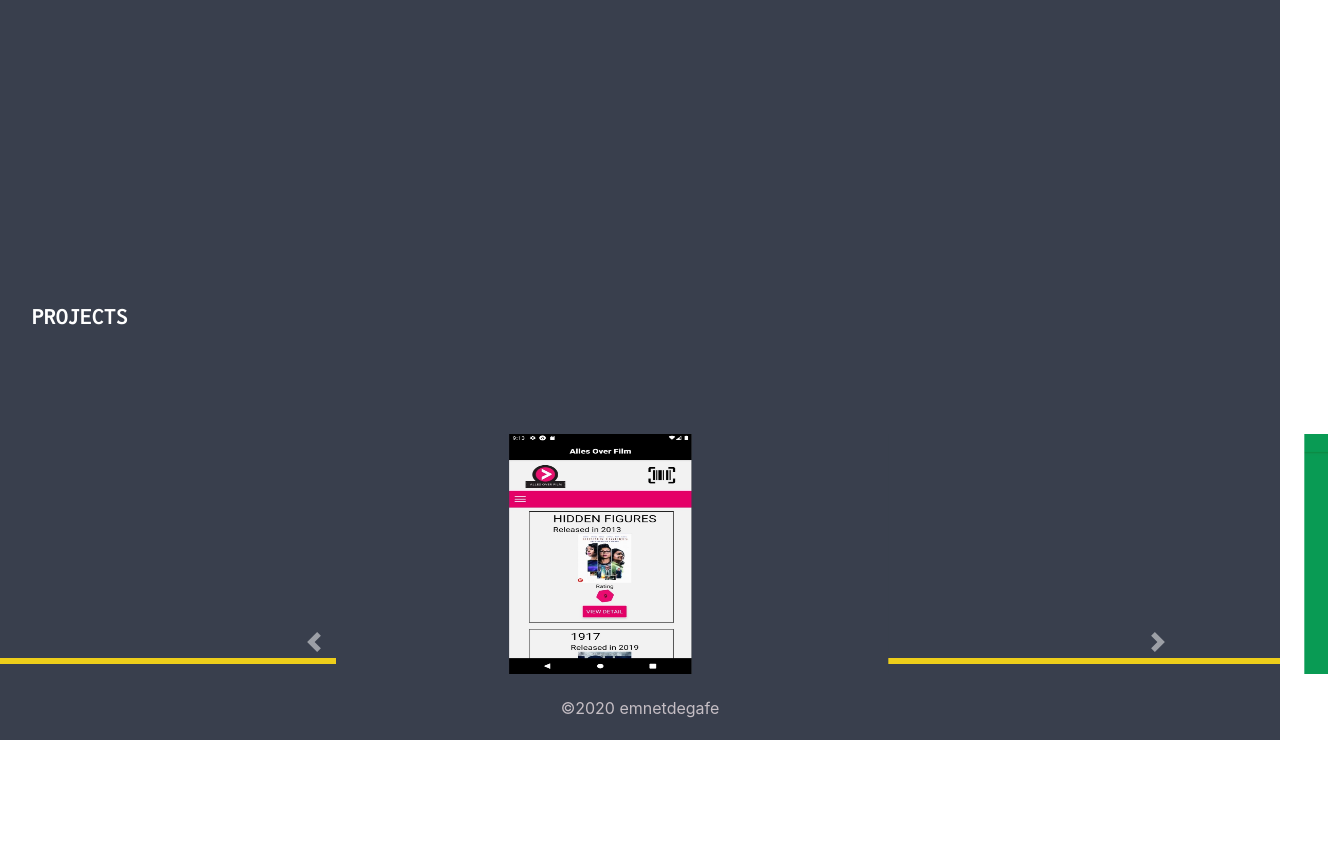
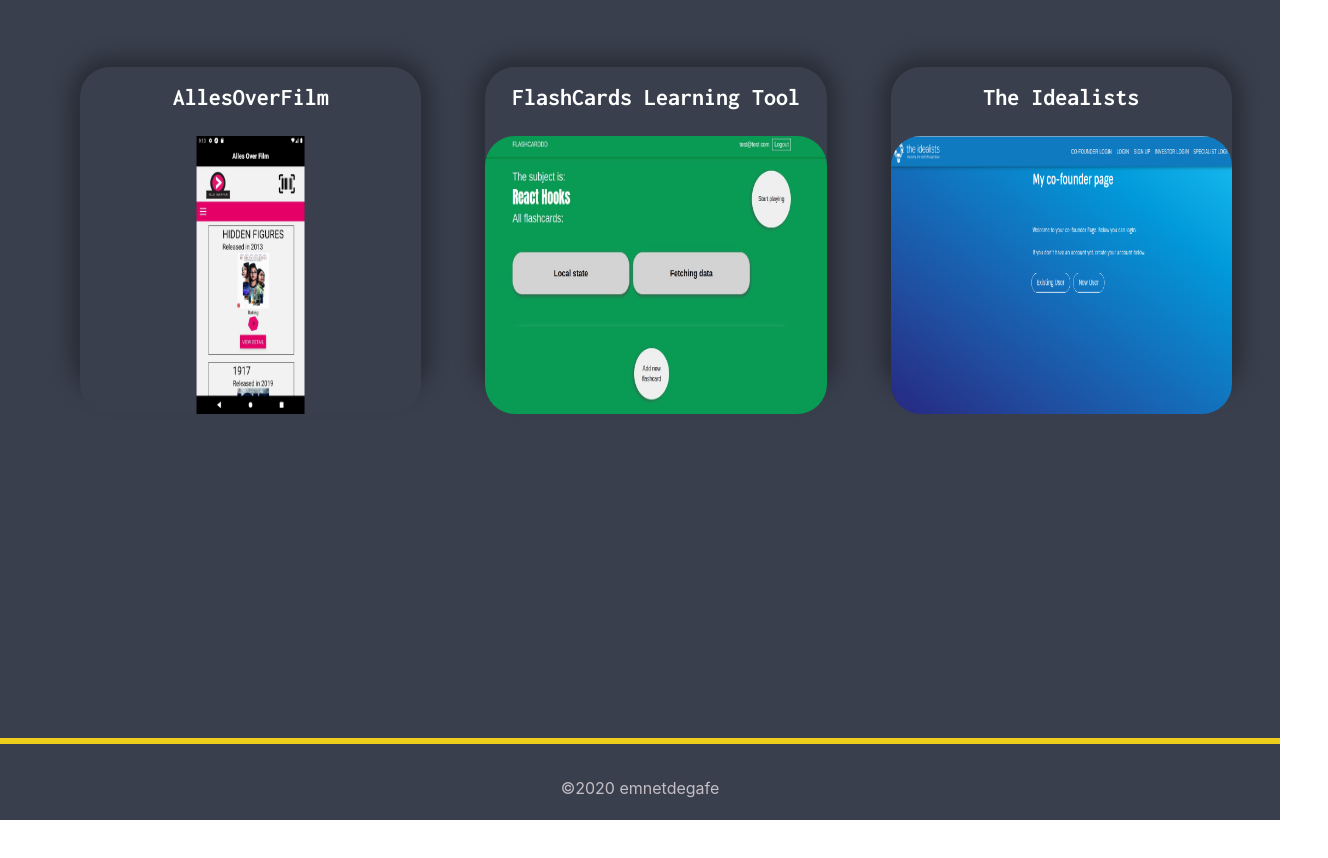
Before and after one commit to Emnetdegafe/personal-site, a React (Create React App) app: page /projects in a window 1280 px wide. Shown: the part 300-1158 px from the top of the page, 1328 px wide, since content can reach past the window. After the commit the page ends 1120 px from the top, so only its background shows below. Built offline with nearby package versions, Linux system fonts and the light colour scheme.

Commit message:
fix project page look

```diff
--- a/src/components/Projects/Projects.scss
+++ b/src/components/Projects/Projects.scss
@@ -1,65 +1,86 @@
 @import "../../styles/global.scss";
 
-.project-container {
-  min-height: 45rem;
-  min-width: 100%;
-  box-sizing: border-box;
+.projects-container {
+  height: 100vh;
+  width: 100%;
   background-color: $primaryColor;
-  color: $primaryTextColor;
-  align-content: center;
   border-top: 2px solid $secondaryTextColor;
   border-bottom: 2px solid $secondaryTextColor;
-  padding-top: 2rem;
-  position: relative;
-  .carousel.slide {
-    position:absolute;
-    display: block;
-    margin: 2rem 3rem;
-    align-content: center;
-    text-align: center;
-    margin-left: 15rem;
+  margin: 0;
+  .projects-wrapper {
+    padding: 2rem;
+    display: grid;
+    grid-template-columns: repeat(3, 1fr);
+    justify-content: space-between;
+    align-items: center;
 
-  }
-}
-.carousel-item {
-  display: flex;
-  height: 30rem;
-  .carousel-caption {
-    margin-right: 10rem;
-    align-self: center;
-    .caption-title {
+    .flip-card {
+      background: transparent;
+      // width: 30rem;
+      height: 20rem;
+      margin: 2rem
+    }
+    .flip-card-inner{
+      position: relative;
+      width: 100%;
+      height: 100%;
       text-align: center;
+      transition: transform 0.8s;
+      transform-style: preserve-3d;
+      padding: 1rem
+
+      // border: 1px solid $secondaryTextColor;
+
+    }
+    .flip-card:hover .flip-card-inner {
+      transform: rotateY(180deg);
+    }
+    .card-front, .card-back{
+      position: absolute;
+      width: 100%;
+      height: 100%;
+      -webkit-backface-visibility: hidden; /* Safari */
+      backface-visibility: hidden;
+      background-color: $primaryColor;
+      border-radius: 30px;
+      box-shadow: 0 0 20px 10px rgba(0, 0, 0, 0.3);
+
+
+      h4 {
+        padding: 1rem;
+      }
+    }
+
+    .card-front{
+      background-color: $primaryColor;
+      color: $primaryTextColor
+    }
+    .card-back{
+      background-color: $primaryTextColor;
+      color: $primaryColor;
+      transform: rotateY(180deg);
+      box-shadow: 0 0 20px rgba(0, 0, 0, 0.8);
+      text-align: center;
+      padding: 0.5rem
+
+
+    }
+    .project-img {
+      width: 100%;
+      height: 87%;
+      border-radius: 30px;
+
+
+    }
+    .p {
+      padding-top: 2rem;
     }
   }
 }
-.carousel-inner {
-  margin: 2rem 6rem;
-}
 
-.project1 {
-  display: block;
-  width: 40rem;
-  color: $textColor;
-  height: 25rem;
-  padding: 2rem;
-  padding-bottom: 8rem;
-}
-.project2 {
-  display: block;
-  width: 40rem;
-  color: $textColor;
-  height: 25rem;
-  padding: 2rem;
-  padding-bottom: 8rem;
-}
-.project3 {
-  display: block;
-  width: 40rem;
-  color: $textColor;
-  height: 25rem;
-  padding: 2rem;
-  padding-bottom: 8rem;
-}
+
+
+
 h3 {
   padding-left: 2rem;
   padding-top: 2rem;
--- a/src/components/Projects/index.js
+++ b/src/components/Projects/index.js
@@ -1,77 +1,76 @@
 import React, { useState } from "react";
-import { Carousel } from "react-bootstrap";
 import "./Projects.scss";
 import { useParams } from "react-router-dom";
 
+
+
 export default function Projects() {
   const param = useParams();
-  console.log("params", param);
+
+  const projects = [{
+    projectName: " AllesOverFilm",
+    gitLink: "https://github.com/Emnetdegafe/allesOverFilm-client",
+    discription: " A React Native app with bar code reader functionality used to compare prices of BluRays and DVDs with online stores.",
+    tech: "react-native, node.js, express, Expo, PostgreSQL, Sequalize, RESTful Apis",
+    imageUrl: "../../images/AllesOverFilm.jpg"
+  }, {
+    projectName: " FlashCards Learning Tool",
+    gitLink: "https://github.com/Emnetdegafe/allesOverFilm-client",
+    discription: "A learning tool to help students study using flash cards. It also has a Q and A game like function to help them remember content of their subjects.",
+    tech: "React, React-Redux, SASS, CSS",
+    imageUrl: "../../images/FlashCard.jpg"
+  },
+  {
+    projectName: " The Idealists",
+    gitLink: "https://github.com/dashakrolik/Idealists-client",
+    discription: "I worked with a team of 5 to add a co-founder section of their existing plateform that turns selected ideas into future companies.",
+    tech: "React, TypeORMs, StyledComponents, Material UI",
+    imageUrl: "../../images/Idealists.png"
+  },
+    // {
+    //     projectName: "Konjo Bet Home Styling",
+    //     gitLink: "",
+    //     discription: "text 3",
+    //     tech: "HTML, CSS, JavaScript",
+    //     imageUrl: ""
+
+    //   }
+  ]
+  return (
+
+    <div className="projects-container">
+      <h4 className="About-intro">projects</h4>
+      <div className="projects-wrapper">
+        {projects.map((project, index) => {
+          console.log('projects', project.projectName)
 
           return (
-    <div className="project-container">
-      <h4 className="About-intro">projects</h4>
-      <Carousel>
-        <Carousel.Item>
+            <div className="flip-card" key={index}>
+              <div className="flip-card-inner">
                 <a
-            href="https://github.com/Emnetdegafe/allesOverFilm-client"
+                  href={project.gitLink}
                   target="_blank"
                   rel="noopener noreferrer"
                 >
+                  <div className="card-front">
+                    <h4>{project.projectName}</h4>
                     <img
-              className="project1"
-              src="images/AllesOverFilm.jpg"
+                      className="project-img"
+                      src={project.imageUrl}
                       alt="AllesOverFilm"
                     />
+                  </div>
+                  <div className="card-back">
+                    <h4 className="caption-title">Discription</h4>
+                    <p>{project.discription}</p>
+                    <span>Tech: {project.tech}</span>
+                  </div>
                 </a>
-          <Carousel.Caption>
-            <h4 className="caption-title">AllesOverFilm Mobile App</h4>
-            <p>
-              Mobile app with bar code functionality used to compare prices of
-              items with online stores.
-            </p>
-          </Carousel.Caption>
-        </Carousel.Item>
-        <Carousel.Item>
-          <a
-            href="https://fervent-hugle-a9038a.netlify.app/"
-            target="_blank"
-            rel="noopener noreferrer"
-          >
-            <img
-              className="project2"
-              src={"/images/FlashCard.jpg"}
-              alt="Flash Card learning tool"
-            />
-          </a>
-
-          <Carousel.Caption>
-            <h4 className="caption-title">Flash Card App</h4>
-            <p>
-              Learning tool to help students study using flash cards. It also
-              have a Q and A game like function to help them remember content of
-              their subjects.
-            </p>
-          </Carousel.Caption>
-        </Carousel.Item>
-        <Carousel.Item>
-          <a
-            herf="https://mystifying-newton-a39828.netlify.app/"
-            target="_blank"
-            rel="noopener noreferrer"
-          >
-            <img
-              className="project3"
-              src="images/Own_site.jpg"
-              alt="Personal Site"
-            />
-          </a>
-
-          <Carousel.Caption>
-            <h4 className="caption-title">Personal Site</h4>
-            <p>personal portfolio site made using React, SCSS and CSS.</p>
-          </Carousel.Caption>
-        </Carousel.Item>
-      </Carousel>
+              </div>
+            </div>
+          )
+        })}
+      </div>
     </div>
   );
 }
```
Lines whose indentation alone changed are shown as unchanged.
